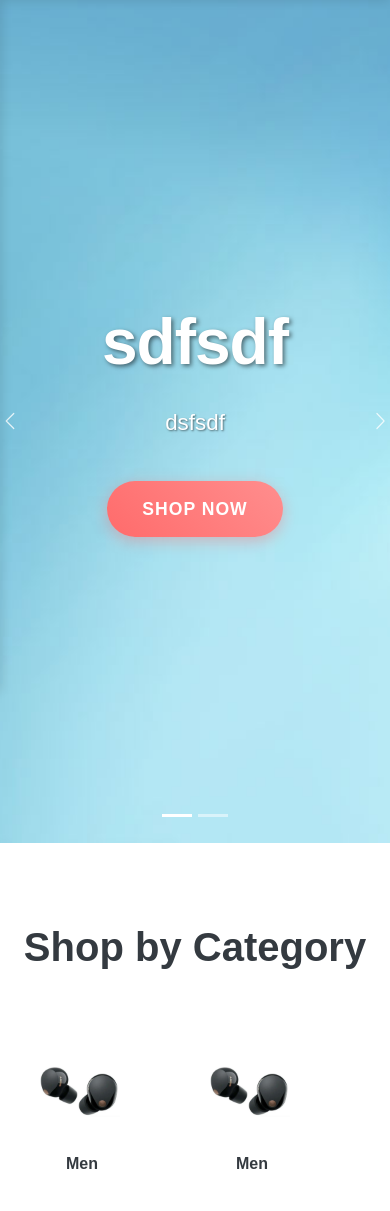
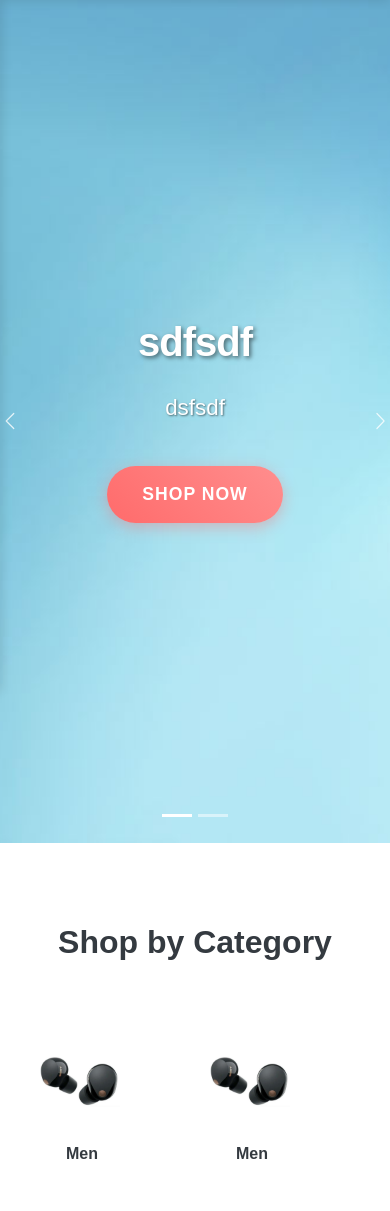
Before and after one commit to Md-Minhazul-Alam/ecommerce, a Django app: page / in a window 390 px wide. Shown: the part 153-1364 px from the top of the page. After the commit the page ends 1312 px from the top, so only its background shows below. Run offline with Django 5.2, Linux system fonts and the light colour scheme; data comes from the database, SQL or seed files in the repository; some libraries are stand-ins or nearby versions.

Commit message:
Modiffy CSS

```diff
--- a/static/assets/css/style.css
+++ b/static/assets/css/style.css
@@ -382,3 +382,19 @@ body {
     color: var(--dark-color);
     font-size: 16px;
 }
+
+
+/* Responsive Design */
+        @media (max-width: 991px) {
+            .menu-nav {
+                display: none;
+            }
+
+            .hero-content h1 {
+                font-size: 2.5rem;
+            }
+
+            .section-title {
+                font-size: 2rem;
+            }
+        }
```
